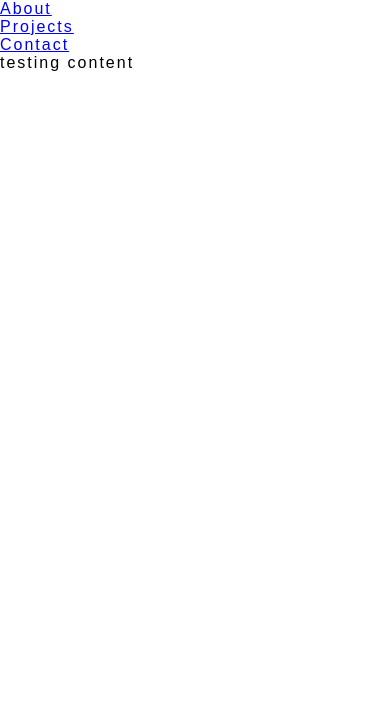
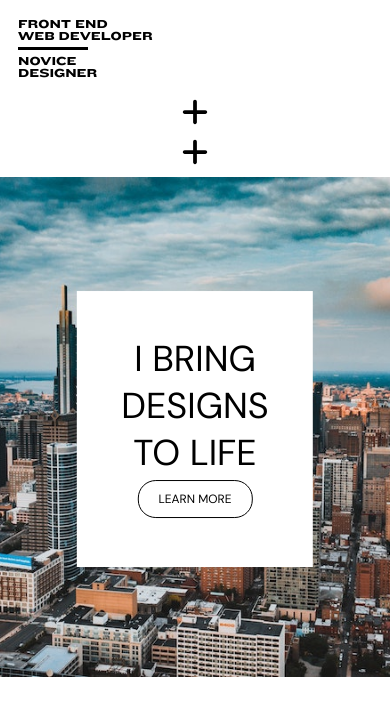
Before and after one commit to Alexandra-Hionis/portfolio, a website: page index.html in a window 390 px wide. Drawn offline with nearby package versions, Linux system fonts and the light colour scheme; a web font is replaced by a local one.

Commit message:
functioning nav bars, main landing page, and top bar added. Responsive and toggles fine

```diff
--- a/assets/js/swiper.js
+++ b/assets/js/swiper.js
@@ -15,7 +15,30 @@ var swiper = new Swiper(".swiperIntro", {
   },
 });
 
-function toggleSidebar() {
-  var sidebar = document.querySelector(".sidebar");
-  sidebar.classList.toggle("open");
+// Socials navigation +
+function toggleNavSocials() {
+  const navMenu = document.querySelector(".nav-socials");
+
+  const xSocials = document.getElementById("plus-icon-socials");
+
+  navMenu.classList.toggle("openSocials");
+
+  if (navMenu.classList.contains("openSocials")) {
+    xSocials.style.transform = "rotate(45deg)";
+  } else {
+    xSocials.style.transform = "rotate(90deg)";
+  }
 }
+// Pages/links navigation +
+function toggleNavPages() {
+  const navMenu = document.querySelector(".nav-pages");
+  const xPages = document.getElementById("plus-icon-pages");
+
+  navMenu.classList.toggle("openPages");
+
+  if (navMenu.classList.contains("openPages")) {
+    xPages.style.transform = "rotate(45deg)";
+  } else {
+    xPages.style.transform = "rotate(90deg)";
+  }
+}
--- /dev/null
+++ b/assets/styles/_button.scss
@@ -0,0 +1,22 @@
+.button {
+  background-color: transparent;
+  border: black 1px solid;
+  color: black;
+  padding: 10px 20px;
+  text-align: center;
+  text-decoration: none;
+  display: inline-block;
+  margin: 4px 2px;
+  cursor: pointer;
+  border-radius: 18px;
+  font-family: $dm-sans;
+  text-transform: uppercase;
+  font-size: 12px;
+  @media screen and (min-width: $tablet) {
+    font-size: 16px;
+  }
+}
+
+.button:hover {
+  transform: scale(0.9);
+}
--- a/assets/styles/_global.scss
+++ b/assets/styles/_global.scss
@@ -1,5 +1,6 @@
 // Variables
-$font-primary: "Kolleltif", sans-serif;
+$knockout: "Knockout-Sumo", sans-serif;
+$dm-sans: "DM Sans", sans-serif;
 // Global Styles
 * {
   box-sizing: border-box;
@@ -8,6 +9,5 @@ $font-primary: "Kolleltif", sans-serif;
   scroll-behavior: smooth;
 }
 body {
-  font-family: $font-primary;
-  letter-spacing: 2px;
+  margin: 0;
 }
--- /dev/null
+++ b/assets/styles/_hero-image.scss
@@ -0,0 +1,48 @@
+.main {
+  &__landing {
+    display: grid;
+    grid-template-columns: 1fr;
+    align-items: center;
+    @media screen and (min-width: $mobile) {
+      grid-template-columns: 1fr 4fr 1fr;
+    }
+  }
+  &__column {
+    display: flex;
+    justify-content: center;
+    overflow: hidden;
+  }
+  @media screen and (max-width: $mobile) {
+    &__column:nth-child(2) {
+      order: 3;
+    }
+    &__column:nth-child(1) {
+      order: 2;
+    }
+  }
+}
+
+.hero-image__container {
+  position: relative;
+}
+
+.hero-image__box {
+  // center white box
+  transform: translate(-50%, -50%);
+  text-align: center;
+  position: absolute;
+  left: 50%;
+  top: 50%;
+  width: auto;
+  padding: 5%;
+  background-color: #fff;
+  @media screen and (min-width: 830px) {
+    width: 50%;
+  }
+}
+
+.hero-image__container img {
+  min-height: 50vh;
+  object-fit: cover;
+  height: 500px;
+}
--- /dev/null
+++ b/assets/styles/_navigation.scss
@@ -0,0 +1,37 @@
+.nav {
+  align-items: center;
+  flex-direction: column;
+  display: flex;
+  //   @media screen and (min-width: $tablet) {
+  //     flex-direction: row;
+  //   }
+  &__list {
+    list-style-type: none;
+
+    display: flex;
+    gap: 20px;
+    display: none;
+    @media screen and (min-width: $mobile) {
+      writing-mode: vertical-rl;
+      text-orientation: mixed;
+    }
+    &.openSocials {
+      display: flex;
+    }
+    &.openPages {
+      display: flex;
+    }
+  }
+  li {
+    font-family: $knockout;
+    text-transform: uppercase;
+    &:hover {
+      text-decoration: underline;
+    }
+  }
+}
+.plus-icon {
+  width: 30px;
+  height: 30px;
+  margin-bottom: 10px;
+}
--- /dev/null
+++ b/assets/styles/_topbar.scss
@@ -0,0 +1,32 @@
+.top-bar {
+  width: 100%;
+  top: 0;
+  padding: 18px;
+  background: #fff;
+  font-size: 1.2em;
+  text-align: left;
+  color: #000;
+  &__wrap {
+    display: flex;
+    justify-content: space-around;
+    align-items: flex-start;
+    max-width: 100%;
+    margin: 0 auto;
+    flex-direction: column;
+    gap: 5px;
+    @media screen and (min-width: $mobile) {
+      flex-direction: row;
+      align-items: center;
+      gap: 0;
+    }
+  }
+  hr {
+    width: 70px;
+    @media screen and (min-width: $tablet) {
+      width: 120px;
+    }
+    @media screen and (min-width: $desktop) {
+      width: 180px;
+    }
+  }
+}
--- a/assets/styles/_typography.scss
+++ b/assets/styles/_typography.scss
@@ -1,38 +1,38 @@
-// @font-face {
-//   font-family: "Kolleltif";
-//   src: url("../fonts/Kollektif.ttf");
-// }
-// @font-face {
-//   font-family: "Knockout-Sumo", sans-serif;
-//   src: url("../fonts/Knockout-Sumo.otf");
-// }
+// Google Fonts
+
+@import url("https://fonts.googleapis.com/css2?family=DM+Sans&display=swap");
 
 @font-face {
   font-family: "Knockout-Sumo";
   src: url("../fonts/Knockout-Sumo.woff2") format("woff2");
 }
-@font-face {
-  font-family: "Kolleltif";
-  src: url("../fonts/Kolleltif.woff2") format("woff2");
+
+h1 {
+  font-family: $dm-sans;
+  text-transform: uppercase;
+  font-weight: 400;
+
+  font-size: 36px;
+  @media screen and (min-width: $tablet) {
+    font-size: 46px;
+  }
 }
 
-h1 {
+h2 {
+  font-family: $knockout;
+  text-transform: uppercase;
+  font-size: 12px;
+  line-height: 1;
   font-weight: 400;
-  font-family: $font-primary;
-  letter-spacing: 2px;
-  font-size: 25px;
-  @media screen and (max-width: $xs-mobile) {
-    font-size: 20px;
-    margin-left: 20px;
-  }
-  @media screen and (min-width: $mobile) {
-    font-size: 25px;
-    margin-left: 20px;
+  @media screen and (min-width: $tablet) {
+    font-size: 16px;
   }
   @media screen and (min-width: $tablet) {
-    font-size: 43px;
-  }
-  @media screen and (min-width: $desktop) {
-    font-size: 63px;
+    font-size: 26px;
   }
 }
+
+p {
+  font-family: $dm-sans;
+  text-transform: lowercase;
+}
--- a/assets/styles/main.scss
+++ b/assets/styles/main.scss
@@ -1,4 +1,8 @@
 @import "breakpoints";
 @import "global";
 @import "typography";
+@import "topbar";
+@import "navigation";
+@import "hero-image";
+@import "button";
 @import "swiper";
--- a/index.html
+++ b/index.html
@@ -7,6 +7,7 @@
     <link rel="stylesheet" href="assets/styles/main.css" />
     <title>Alexandra Hionis | Portfolio</title>
     <!-- <link rel="icon" type="image/x-icon" href="assets/images/favicon.ico" /> -->
+
     <meta name="description" content="I'm Alex - Front End Web Developer" />
     <meta
       name="keywords"
@@ -19,39 +20,78 @@
     />
   </head>
   <body>
-    <section class="main">
-      <div class="main__container">
-        <div class="sidebar">
-          <div class="hamburger" onclick="toggleSidebar()">
-            <div class="line"></div>
-            <div class="line"></div>
-            <div class="line"></div>
+    <header id="navbar">
+      <div class="top-bar">
+        <div class="top-bar__wrap">
+          <div>
+            <h2>Front End <br />Web Developer</h2>
           </div>
+          <div><hr size="5" color="black" /></div>
           <div>
-            <ul class="links">
-              <li><a href="#">About</a></li>
-              <li><a href="#">Projects</a></li>
-              <li><a href="#">Contact</a></li>
-            </ul>
+            <h2>
+              Novice <br />
+              Designer
+            </h2>
           </div>
         </div>
-        <!-- <div class="sidebar">
-          <div class="hamburger" onclick="toggleSidebar()">
-            <div class="line"></div>
-            <div class="line"></div>
-            <div class="line"></div>
+      </div>
+    </header>
+    <main>
+      <!-- Main -->
+      <section>
+        <div class="main__landing">
+          <div class="main__column">
+            <div class="nav">
+                <img onclick="toggleNavSocials()"
+                  src="assets/images/plus-solid.svg"
+                  class="plus-icon" id="plus-icon-socials"
+                  alt="plus icon nav"
+                />
+                <ul class="nav__list nav-socials" >
+                    <li>Upwork</li>
+                    <li>LinkedIn</li>
+                    <li>Github</li>
+                </ul>
           </div>
-          <div>
-            <ul class="links">
-              <li><a href="#">About</a></li>
-              <li><a href="#">Projects</a></li>
-              <li><a href="#">Contact</a></li>
-            </ul>
           </div>
-        </div> -->
-        <div class="content">testing content</div>
-      </div>
-    </section>
+          <div class="main__column">
+            <!-- image box -->
+            <div class="hero-image__container">
+              <img
+                src="assets/images/hero.jpg"
+                alt="Philadelphia skyline on a blue sky day"
+              />
+              <div class="hero-image__box">
+                <h1>I bring <br />designs <br />to life</h1>
+                <a class="button">Learn More</a>
+              </div>
+            </div>
+          </div>
+          <div class="main__column">
+            <div class="nav">
+                <img onclick="toggleNavPages()"
+                  src="assets/images/plus-solid.svg"
+                  class="plus-icon" id="plus-icon-pages"
+                  alt="plus icon nav"
+                />
+                <ul class="nav__list nav-pages">
+                    <li>Projects</li>
+                    <li>About</li>
+                    <li>Contact</li>
+                </ul>
+          </div>
+        </div>
+      </section>
+      <!-- About -->
+      <section></section>
+
+      <!-- Projects -->
+      <section></section>
+
+      <!-- Contact -->
+      <section></section>
+    </main>
+
     <!-- Swiper -->
     <script src="https://cdn.jsdelivr.net/npm/swiper@8/swiper-bundle.min.js"></script>
     <script type="text/javascript" src="assets/js/swiper.js"></script>
```
Also changed, not shown: assets/fonts/Kollektif-Bold.woff2 (deleted), assets/fonts/Kollektif.woff2 (deleted), assets/images/hero.jpg (added), assets/images/plus-solid.svg (added), assets/styles/main.css, 1 other file.
